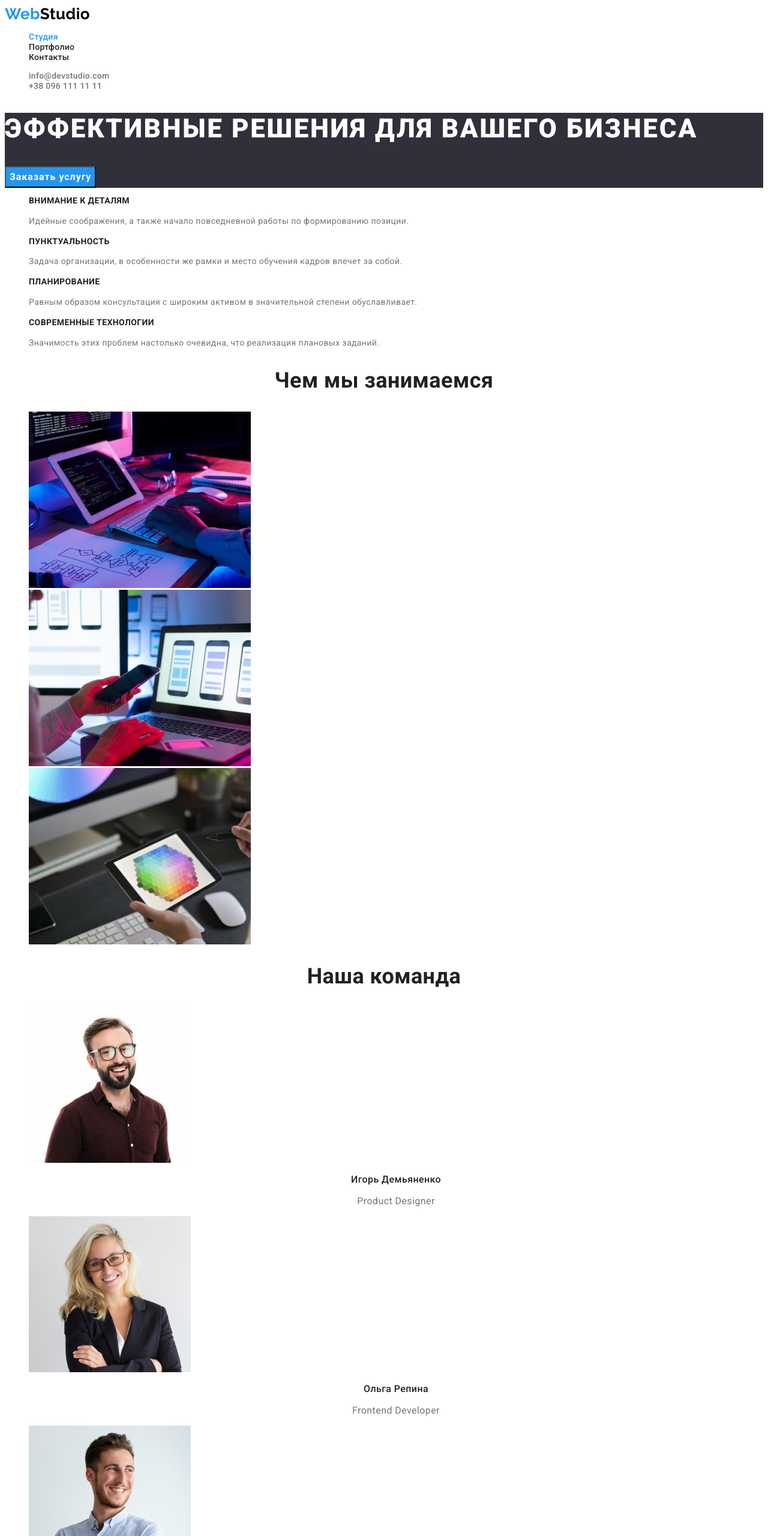
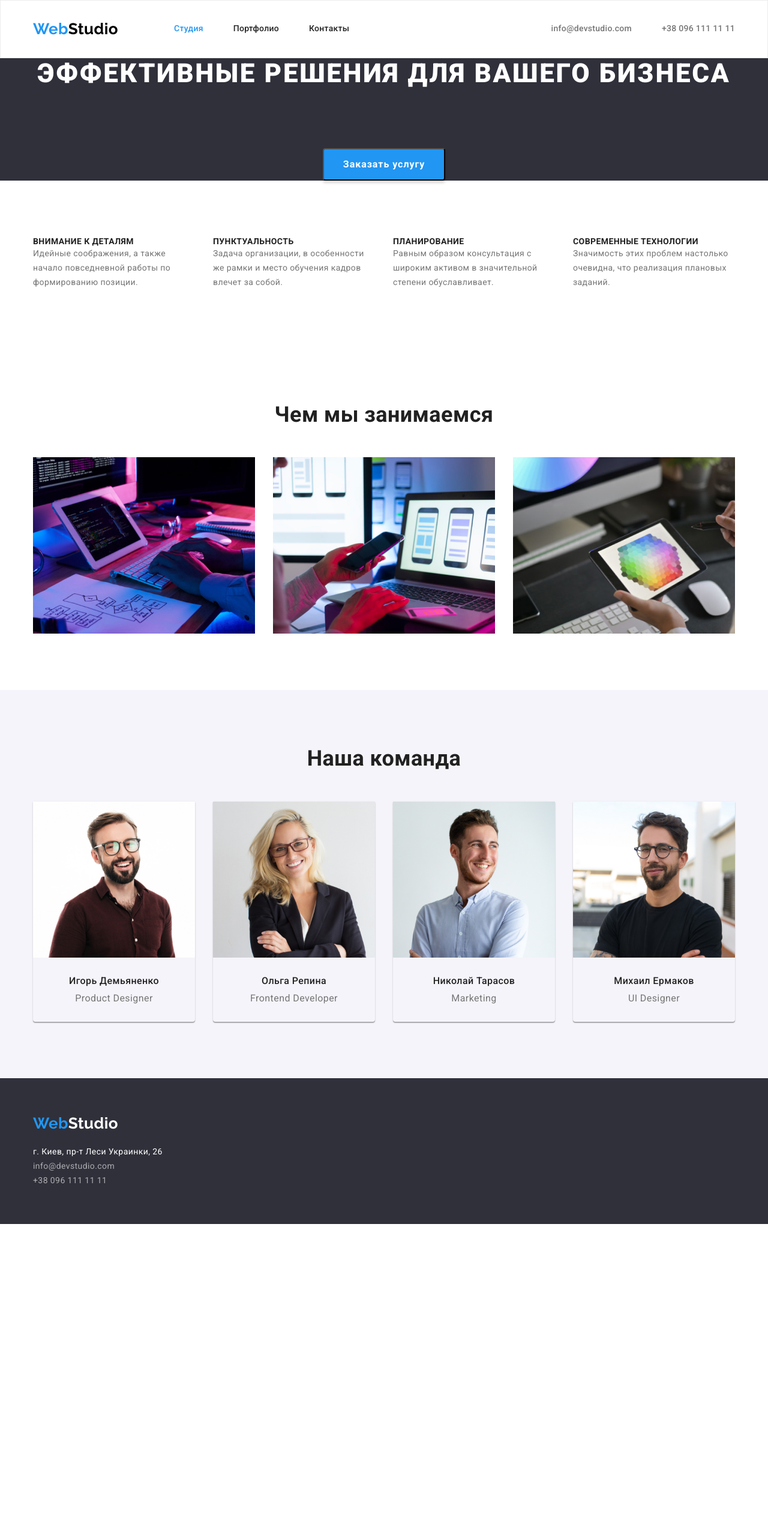
Before and after one commit to InnaKolesnyk/goit-markup-hw-03, a plain HTML site: page index.html in a window 1280 px wide. Shown: the top 2560 px of the page at 60% size. After the commit the page ends 2040 px from the top, so only its background shows below. Drawn offline with nearby package versions, Linux system fonts and the light colour scheme.

Commit message:
hw-flexbox-03

```diff
--- a/css/styles.css
+++ b/css/styles.css
@@ -20,9 +20,44 @@ body {
     text-decoration: none;
 }
 .list{
-    list-style: none
+ list-style: none;
+ padding: 0;
+ margin: 0;
+}
+h1,h2,h3,h4,h5,h6,p{
+    margin: 0;
+}
+img{
+    display: block;
+}
+/*base styles*/
+.container {
+    width: 1200px;
+    padding-left: 15px;
+    padding-right: 15px;
+    margin-left: auto;
+    margin-right: auto;
+
+}
+.section{
+    padding-top: 94px;
+    padding-bottom: 94px;
 }
 /*Header section*/
+.header{
+border: 1px solid #ECECEC;
+}
+.header-container{
+ display: flex;
+ align-items: center;
+
+}
+ .header-nav, .header-list,.header-contacts {
+    display: flex;
+}
+.header-nav{
+ margin-right: auto;
+}
 .logo{
 font-family: var(--secondary-font);
 font-weight: 700;
@@ -30,16 +65,29 @@ font-size: 26px;
 line-height: 1.19;
 color: #000;
 }
+.logo-header{
+ margin-right: 93px;
+padding-top: 32px;
+padding-bottom: 32px;
+}
 .logo-item{
 color: var(--accent-color);
 }
+.header-list,.header-contacts {
+    padding-top: 32px;
+    padding-bottom: 32px;
+    gap: 50px;
+    align-items: center;
+}
 .header-link,
 .contact-link{
+ display: block;
  font-weight: 500;
  line-height: 1.14;
  letter-spacing: 0.02em;
  color: var(--title-text-color);
 }
+
 .header-link:hover,
 .header-link:focus,
 .contact-link:hover,
@@ -49,15 +97,21 @@ color: var(--accent-color);
 .header-link-current{
  color: var(--accent-color);
 }
+
 .contact-link {
  color: var(--primary-text-color);
 }
 
 /*Hero section*/
 .hero {
+ text-align: center;
  background-color: var(--dark-bg-color);
+
 }
 .main-title {
+   min-width: 696px;
+    min-height: 120px;
+    margin-bottom: 30px;
  font-weight: 900;
  font-size: 44px;
  line-height: 1,36;
@@ -66,21 +120,36 @@ color: var(--accent-color);
  color: var(--primary-white-color);
 }
 .hero-btn{
+    display: inline-block;
+    min-width: 200px;
+    min-height: 50px;
+
+    padding: 10px 32px;
  font-family: inherit;
  font-weight: 700;
  font-size: 16px;
  line-height: 1.87;
- display: flex;
  letter-spacing: 0.06em;
  color: var(--primary-white-color);
  background-color: var(--accent-color);
  cursor: pointer;
+ box-shadow: 0px 4px 4px rgba(0, 0, 0, 0.15);
+ border-radius: 4px;
+
 }
 .hero-btn:hover,
 .hero-btn:focus{
  background-color: #188CE8;
 }
 /*Features section*/
+.features-list{
+    display: flex;
+    gap: 30px;
+
+}
+.features-item{
+    flex-basis: 270px;
+}
 
 .features-subtitle{
  font-weight: 700;
@@ -96,15 +165,38 @@ color: var(--accent-color);
 /*Services section*/
 
 .section-title{
+    margin-bottom: 50px;
  font-weight: 700;
  font-size: 36px;
  line-height: 1.16;
  text-align: center;
  color: var(--title-text-color);
 }
+.services-list{
+    display: flex;
+    gap: 30px;
+}
+
 /*Team section*/
-
+.team{
+background-color:#F5F4FA;
+}
+.team-list{
+ display: flex;
+ gap: 30px;
+}
+.team-item{
+ flex-basis: calc(100%-3*30px/ 4);
+ box-shadow: 0px 1px 3px rgba(0, 0, 0, 0.12),
+  0px 1px 1px rgba(0, 0, 0, 0.14),
+  0px 2px 1px rgba(0, 0, 0, 0.2);
+  border-radius: 0px 0px 4px 4px;
+}
+.team-wrapper{
+padding: 30px 59px;
+}
 .team-subtitle{
+ margin-bottom: 10px;
  font-weight: 500;
  font-size: 16px;
  line-height: 1.18;
@@ -119,14 +211,33 @@ color: var(--accent-color);
 }
 
 /*Portfolio*/
+.vizually-hidden{
+    position: absolute;
+    width: 1px;
+    height: 1px;
+    margin: -1px;
+    border: 0;
+    padding: 0;
+    white-space: nowrap;
+    clip-path: inset(100%);
+    overflow: hidden;
+}
+.portfolio-filters{
+    display: flex;
+    gap: 8px;
+    margin-bottom: 50px;
+    justify-content: center;
+}
 
 .filter-btn{
+ padding: 6px 22px ;
  font-family: inherit;
  font-weight: 500;
  font-size: 16px;
  line-height: 1.62;
  color: var(--title-text-color);
  background-color: #F5F4FA;
+ border-radius: 4px;
  cursor: pointer;
 }
 .filter-btn-current{
@@ -136,7 +247,25 @@ color: var(--accent-color);
 .filter-btn:focus{
 background-color: var(--accent-color);
 }
+.portfolio-gallery-list{
+    display: flex;
+    flex-wrap: wrap;
+    margin-left: -30px;
+    margin-top: -30px;
+    /*gap: 30px;*/
+}
+.gallery-item{
+    flex-basis: calc(100% / 3 - 30px);
+    margin-left: 30px;
+    margin-top: 30px;
+}
+.gallery-wrapper{
+ border: 1px solid #EEEEEE;
+ border-top: none;
+ padding: 20px 24px;
+}
 .gallery-subtitle{
+ margin-bottom: 4px;
  font-weight: 700;
  font-size: 18px;
  line-height: 2;
@@ -151,9 +280,15 @@ background-color: var(--accent-color);
 /*Footer section*/
 
 .footer{
+
+ padding-top: 60px;
+ padding-bottom: 60px;
  background-color: var(--dark-bg-color);
 }
-.logo-footer{
+.container-adres{
+    margin-top: 20px;
+}
+.logo-footer-white{
     color: var(--primary-white-color);
 }
 .footer-addres,
@@ -164,6 +299,7 @@ background-color: var(--accent-color);
  line-height: 1.7;
  color: var(--primary-white-color);
 }
+
 .footer-mail,
 .footer-phone{
     color: rgba(255, 255, 255, 0.6);
--- a/index.html
+++ b/index.html
@@ -12,6 +12,10 @@
         href="https://fonts.googleapis.com/css2?family=Raleway:wght@700&family=Roboto:wght@400;500;700;900&display=swap"
         rel="stylesheet">
 
+    <link rel="stylesheet" href="https://cdnjs.cloudflare.com/ajax/libs/modern-normalize/1.1.0/modern-normalize.min.css"
+        integrity="sha512-wpPYUAdjBVSE4KJnH1VR1HeZfpl1ub8YT/NKx4PuQ5NmX2tKuGu6U/JRp5y+Y8XG2tV+wKQpNHVUX03MfMFn9Q=="
+        crossorigin="anonymous" referrerpolicy="no-referrer" />
+
     <link rel="stylesheet" href="./css/styles.css">
 
 </head>
@@ -19,10 +23,12 @@
 <body>
     <!--шапка-->
     <header class="header">
+        <div class="container header-container">
             <nav class="header-nav">
-            <a class="logo link" href="./index.html"><span class="logo-item">Web</span>Studio</a>
+                <a class="logo logo-header link" href="./index.html"><span class="logo-item">Web</span>Studio</a>
                 <ul class="header-list list">
-                <li class="header-item"> <a class="header-link header-link-current link" href="./index.html">Студия </a>
+                    <li class="header-item"> <a class="header-link header-link-current link" href="./index.html">Студия
+                        </a>
                     </li>
                     <li class="header-item"> <a class="header-link link" href="./portfolio.html"> Портфолио</a></li>
                     <li class="header-item"> <a class="header-link link" href="">Контакты</a></li>
@@ -32,24 +38,30 @@
                 <li class="contact-item"> <a class="contact-link link"
                         href="mailto:info@devstudio.com">info@devstudio.com</a>
                 </li>
-            <li class="contact-item"> <a class="contact-link link" href="tel:+380961111111">+38 096 111 11 11</a></li>
+                <li class="contact-item"> <a class="contact-link link" href="tel:+380961111111">+38 096 111 11 11</a>
+                </li>
             </ul>
+        </div>
     </header>
 
     <main>
         <!--герой-->
         <section class="hero">
+            <div class="container">
                 <h1 class="main-title">Эффективные решения для вашего бизнеса</h1>
                 <button class="hero-btn" type="button">Заказать услугу </button>
+            </div>
         </section>
         <!--особенности-->
-        <section class="features">
+        <section class="features section">
+            <div class="container">
                 <ul class="features-list list">
                     <li class="features-item">
                         <h3 class="features-subtitle">Внимание к деталям</h3>
                         <p class="features-desc">Идейные соображения,
                             а также начало повседневной работы
-                        по формированию позиции.</p>
+                            по формированию
+                            позиции.</p>
                     </li>
                     <li class="features-item">
                         <h3 class="features-subtitle">Пунктуальность</h3>
@@ -69,9 +81,11 @@
                             что реализация плановых заданий.</p>
                     </li>
                 </ul>
+            </div>
         </section>
         <!--услуги-->
-        <section class="services">
+        <section class="services section">
+            <div class="container">
                 <h2 class="section-title">Чем мы занимаемся</h2>
                 <ul class="services-list list">
                     <li class="services-item"><img class="services-img" src="./imagas/programer.jpg"
@@ -81,43 +95,59 @@
                     <li class="services-item"><img class="services-img" src="./imagas/desing.jpg" alt="веб дизайн"
                             width="370"></li>
                 </ul>
+            </div>
         </section>
         <!--команда-->
-        <section class="team">
+        <section class="team section">
+            <div class="container">
                 <h2 class="section-title">Наша команда</h2>
                 <ul class="team-list list">
                     <li class="team-item">
                         <img class="team-img" src="./imagas/ihor.jpg" alt="Игорь Демьяненко" width="270">
+                        <div class="team-wrapper">
                             <h3 class="team-subtitle">Игорь Демьяненко</h3>
                             <p class="team-position">Product Designer</p>
+                        </div>
                     </li>
                     <li class="team-item">
                         <img class="team-img" src="./imagas/olga.jpg" alt="Ольга Репина" width="270">
+                        <div class="team-wrapper">
                             <h3 class="team-subtitle">Ольга Репина</h3>
                             <p class="team-position">Frontend Developer</p>
+                        </div>
                     </li>
                     <li class="team-item">
                         <img class="team-img" src="./imagas/nikolai.jpg" alt="Николай Тарасов" width="270">
+                        <div class="team-wrapper">
                             <h3 class="team-subtitle">Николай Тарасов</h3>
                             <p class="team-position">Marketing</p>
+                        </div>
                     </li>
                     <li class="team-item">
                         <img class="team-img" src="./imagas/mihail.jpg" alt="Михаил Ермаков" width="270">
+                        <div class="team-wrapper">
                             <h3 class="team-subtitle">Михаил Ермаков</h3>
                             <p class="team-position">UI Designer</p>
+                        </div>
+
                     </li>
                 </ul>
+            </div>
         </section>
     </main>
     <!--контакты-->
     <footer class="footer">
-        <a class="logo link" href=""><span class="logo-item">Web</span><span class="logo-footer">Studio</span></a>
+        <div class="container">
+            <a class=" footer-logo logo link" href=""><span class="logo-item">Web</span><span
+                    class="logo-footer-white">Studio</span></a>
+            <div class="container-adres">
                 <address class="footer-addres">г. Киев, пр-т Леси Украинки, 26</address>
                 <address class="footer-contacts">
                     <a class="footer-mail link" href="mailto:info@devstudio.com">info@devstudio.com <br></a>
                     <a class="footer-phone link" href="tel:+380961111111">+38 096 111 11 11</a>
                 </address>
-
+            </div>
+        </div>
     </footer>
 
 </body>
```
Also changed, not shown: portfolio.html (+47 -15 lines). Lines whose indentation alone changed are shown as unchanged.
